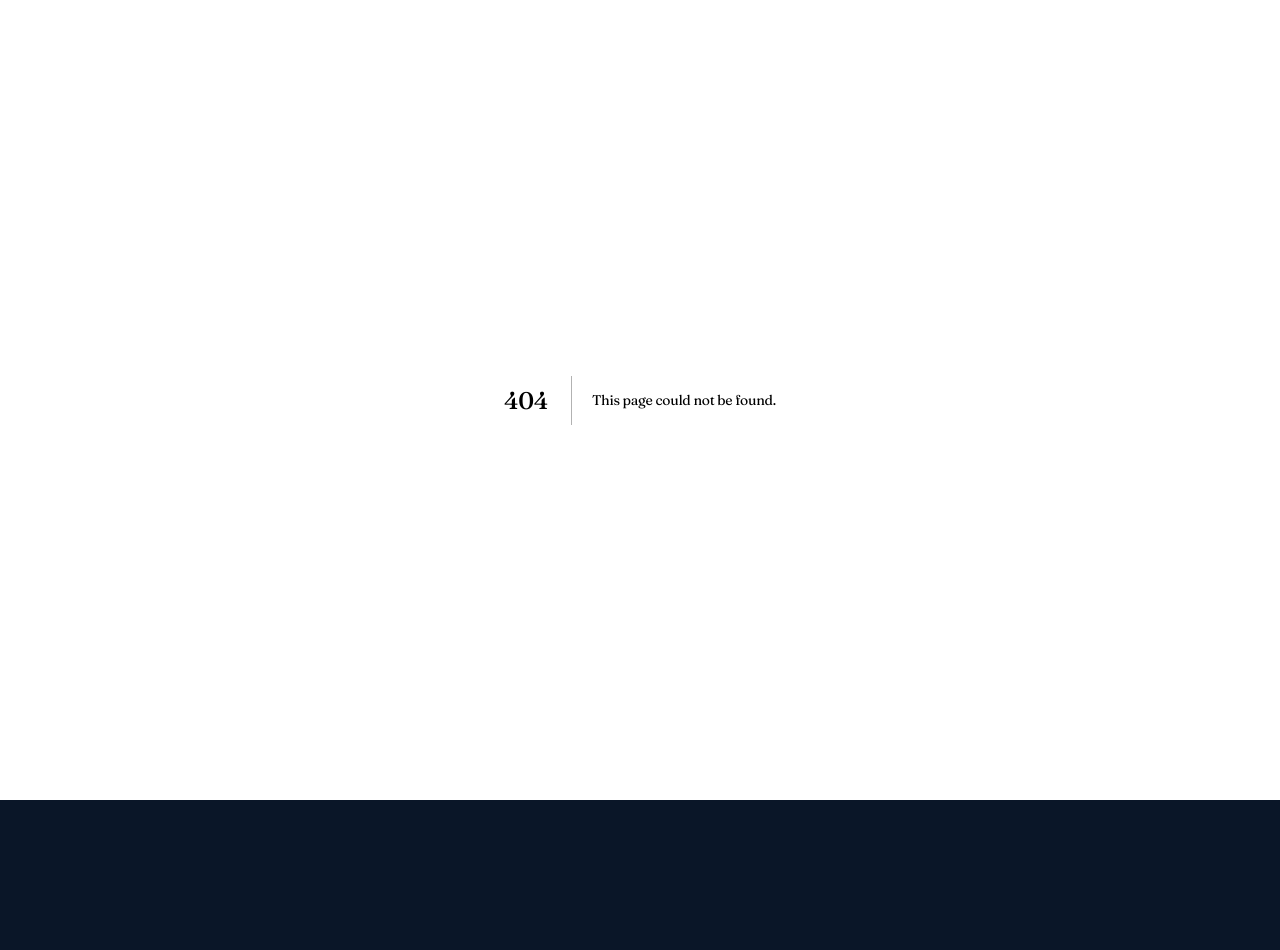
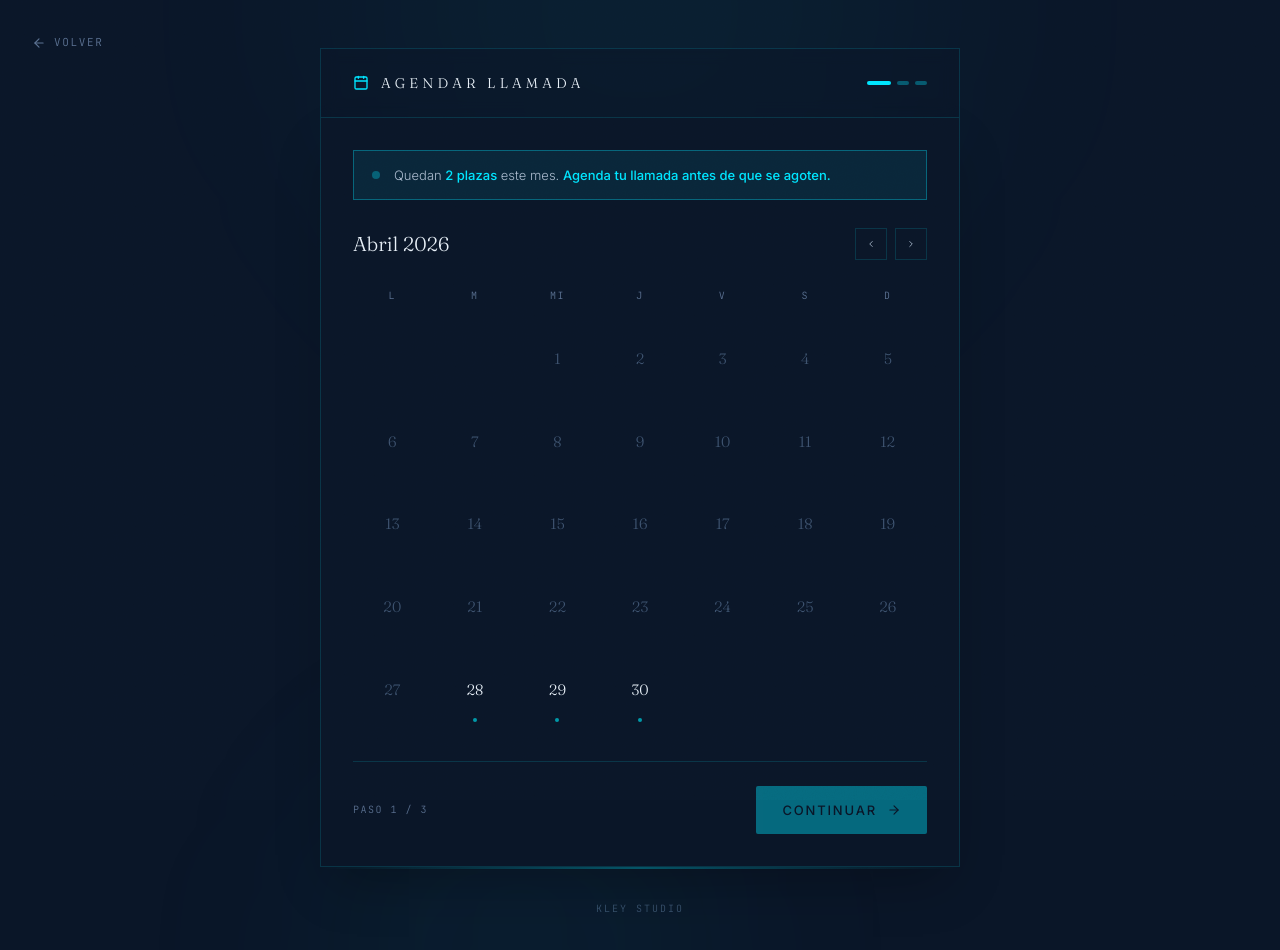
Before and after one commit to lpzzlnrd/Khalil-Landing, a Next.js app: page /agendar in a window 1280 px wide. Before the commit this address had no page. Shown: the top 950 px of the page. Before the commit the page ends 800 px from the top, so only its background shows below. Built offline with nearby package versions, Linux system fonts and the light colour scheme; no server answers.

Commit message:
new redirection url

```diff
--- /dev/null
+++ b/src/app/agendar/agendar-client.tsx
@@ -0,0 +1,216 @@
+"use client";
+
+import { useState, useMemo } from "react";
+import { motion } from "framer-motion";
+import { ArrowLeft, Calendar } from "lucide-react";
+import Link from "next/link";
+import { useRouter } from "next/navigation";
+import { NoiseOverlay } from "@/components/ui/noise-overlay";
+import { CalendarStep } from "@/components/scheduling-modal/calendar-step";
+import { TimeStep } from "@/components/scheduling-modal/time-step";
+import { FormStep } from "@/components/scheduling-modal/form-step";
+import { SuccessStep } from "@/components/scheduling-modal/success-step";
+import { BUSINESS_TZ } from "@/lib/timezone";
+
+type Step = "calendar" | "time" | "form" | "success";
+
+export default function AgendarClient() {
+  const router = useRouter();
+  const [step, setStep] = useState<Step>("calendar");
+  const [selectedDate, setSelectedDate] = useState<Date | null>(null);
+  const [dateLabel, setDateLabel] = useState("");
+  const [selectedTime, setSelectedTime] = useState("");
+  const [applicantEmail, setApplicantEmail] = useState("");
+  const [submitting, setSubmitting] = useState(false);
+  const [error, setError] = useState<string | null>(null);
+
+  /** Compute a timezone note for users outside the business TZ */
+  const timezoneNote = useMemo(() => {
+    if (!selectedDate || !selectedTime) return undefined;
+    const userTZ = Intl.DateTimeFormat().resolvedOptions().timeZone;
+    if (userTZ === BUSINESS_TZ) return undefined;
+
+    const y = selectedDate.getFullYear();
+    const m = String(selectedDate.getMonth() + 1).padStart(2, "0");
+    const d = String(selectedDate.getDate()).padStart(2, "0");
+    const dateStr = `${y}-${m}-${d}`;
+
+    // Convert business time to user local time
+    const ref = new Date(`${dateStr}T${selectedTime}:00`);
+    const businessRef = new Date(ref.toLocaleString("en-US", { timeZone: BUSINESS_TZ }));
+    const localRef = new Date(ref.toLocaleString("en-US"));
+    const diffMs = localRef.getTime() - businessRef.getTime();
+    const localTime = new Date(ref.getTime() + diffMs);
+
+    const localStr = localTime.toLocaleTimeString("es-ES", {
+      hour: "2-digit", minute: "2-digit", hour12: false,
+    });
+    return `${localStr} tu hora`;
+  }, [selectedDate, selectedTime]);
+
+  const handleSelectDate = (date: Date, label: string) => {
+    setSelectedDate(date);
+    setDateLabel(label);
+    setStep("time");
+  };
+
+  const handleSubmitForm = async (formData: { name: string; email: string; phone: string; answers: Record<string, string> }) => {
+    setSubmitting(true);
+    setError(null);
+    setApplicantEmail(formData.email);
+
+    const y = selectedDate!.getFullYear();
+    const m = String(selectedDate!.getMonth() + 1).padStart(2, "0");
+    const d = String(selectedDate!.getDate()).padStart(2, "0");
+    const dateStr = `${y}-${m}-${d}`;
+
+    try {
+      const res = await fetch("/api/applications", {
+        method: "POST",
+        headers: { "Content-Type": "application/json" },
+        body: JSON.stringify({
+          ...formData,
+          date: dateStr,
+          time: selectedTime,
+        }),
+      });
+
+      const data = await res.json();
+      if (!res.ok) throw new Error(data.error || "Error al procesar la aplicación");
+
+      setStep("success");
+    } catch (err: any) {
+      setError(err.message);
+    } finally {
+      setSubmitting(false);
+    }
+  };
+
+  const handleFinish = () => {
+    router.push("/");
+  };
+
+  const stepIndex = step === "calendar" ? 0 : step === "time" ? 1 : step === "form" ? 2 : 3;
+
+  return (
+    <>
+      <NoiseOverlay />
+
+      <div className="relative flex min-h-screen flex-col items-center justify-center px-5 py-12">
+        {/* Background glow effects */}
+        <div className="pointer-events-none absolute inset-0 overflow-hidden">
+          <div className="absolute -top-[30%] left-1/2 h-[600px] w-[600px] -translate-x-1/2 rounded-full bg-gold/[0.04] blur-[120px]" />
+          <div className="absolute -bottom-[20%] left-1/4 h-[400px] w-[400px] rounded-full bg-gold-deep/[0.06] blur-[100px]" />
+        </div>
+
+        {/* Back link */}
+        <motion.div
+          initial={{ opacity: 0, x: -10 }}
+          animate={{ opacity: 1, x: 0 }}
+          transition={{ duration: 0.4 }}
+          className="absolute left-5 top-5 sm:left-8 sm:top-8"
+        >
+          <Link
+            href="/"
+            className="group inline-flex items-center gap-2 font-mono text-[11px] uppercase tracking-[0.15em] text-muted transition-colors hover:text-gold"
+          >
+            <ArrowLeft className="h-3.5 w-3.5 transition-transform group-hover:-translate-x-1" />
+            Volver
+          </Link>
+        </motion.div>
+
+        {/* Card */}
+        <motion.div
+          initial={{ opacity: 0, y: 24, scale: 0.97 }}
+          animate={{ opacity: 1, y: 0, scale: 1 }}
+          transition={{ duration: 0.5, ease: [0.2, 0.7, 0.2, 1] }}
+          className="relative z-10 w-full max-w-[640px]"
+        >
+          {/* Header */}
+          <div className="flex items-center justify-between border border-b-0 border-line bg-bg-2/60 backdrop-blur-sm px-8 py-6 max-sm:px-6">
+            <div className="flex items-center gap-3">
+              <Calendar className="h-4 w-4 text-gold" />
+              <span className="font-serif text-sm tracking-[0.3em] text-ivory uppercase">
+                {step === "success" ? "Completado" : "Agendar llamada"}
+              </span>
+            </div>
+
+            {/* Step indicators */}
+            {step !== "success" && (
+              <div className="flex items-center gap-1.5">
+                {[0, 1, 2].map((i) => (
+                  <div
+                    key={i}
+                    className={`h-1 rounded-full transition-all duration-500 ${
+                      i === stepIndex
+                        ? "w-6 bg-gold"
+                        : i < stepIndex
+                        ? "w-3 bg-gold/40"
+                        : "w-3 bg-line-strong"
+                    }`}
+                  />
+                ))}
+              </div>
+            )}
+          </div>
+
+          {/* Content */}
+          <div className="border border-line bg-bg shadow-2xl">
+            <div className="p-8 max-sm:px-6">
+              {step === "calendar" && (
+                <CalendarStep
+                  selectedDate={selectedDate}
+                  onSelect={handleSelectDate}
+                  onNext={() => setStep("time")}
+                />
+              )}
+              {step === "time" && selectedDate && (
+                <TimeStep
+                  selectedDate={selectedDate}
+                  dateLabel={dateLabel}
+                  selectedTime={selectedTime}
+                  onSelect={setSelectedTime}
+                  onNext={() => setStep("form")}
+                  onBack={() => setStep("calendar")}
+                />
+              )}
+              {step === "form" && (
+                <FormStep
+                  dateLabel={dateLabel}
+                  timeLabel={selectedTime}
+                  timezoneNote={timezoneNote}
+                  onSubmit={handleSubmitForm}
+                  onBack={() => setStep("time")}
+                  submitting={submitting}
+                  errorMessage={error}
+                />
+              )}
+              {step === "success" && (
+                <SuccessStep
+                  dateLabel={dateLabel}
+                  timeLabel={selectedTime}
+                  timezoneNote={timezoneNote}
+                  email={applicantEmail}
+                  onClose={handleFinish}
+                />
+              )}
+            </div>
+          </div>
+
+          {/* Footer accent line */}
+          <div className="h-[2px] bg-gradient-to-r from-transparent via-gold/30 to-transparent" />
+        </motion.div>
+
+        {/* Branding */}
+        <motion.p
+          initial={{ opacity: 0 }}
+          animate={{ opacity: 1 }}
+          transition={{ delay: 0.6, duration: 0.5 }}
+          className="mt-8 font-mono text-[10px] uppercase tracking-[0.2em] text-muted-2"
+        >
+          Kley Studio
+        </motion.p>
+      </div>
+    </>
+  );
+}
--- /dev/null
+++ b/src/app/agendar/page.tsx
@@ -0,0 +1,16 @@
+import { Metadata } from "next";
+import AgendarClient from "./agendar-client";
+
+export const metadata: Metadata = {
+  title: "Agendar Llamada Estratégica — KLEY STUDIO",
+  description: "Reserva tu sesión de consultoría estratégica para escalar tu negocio de servicios al siguiente nivel.",
+  openGraph: {
+    title: "Agendar Llamada Estratégica — KLEY STUDIO",
+    description: "Reserva tu sesión de consultoría estratégica para escalar tu negocio de servicios al siguiente nivel.",
+    images: ["/og-image.png"], // Assuming there is one or it will use the global one
+  }
+};
+
+export default function AgendarPage() {
+  return <AgendarClient />;
+}
--- a/src/components/ui/button.tsx
+++ b/src/components/ui/button.tsx
@@ -1,9 +1,11 @@
 import { ArrowRight } from "lucide-react";
+import Link from "next/link";
 
 interface ButtonProps extends React.ButtonHTMLAttributes<HTMLButtonElement> {
   variant?: "primary" | "ghost";
   size?: "default" | "xl";
   arrow?: boolean;
+  href?: string;
   children: React.ReactNode;
 }
 
@@ -11,12 +13,13 @@ export function Button({
   variant = "primary",
   size = "default",
   arrow = true,
+  href,
   children,
   className = "",
   ...props
 }: ButtonProps) {
   const base =
-    "inline-flex items-center gap-2.5 font-sans font-medium uppercase tracking-[0.14em] rounded-[2px] transition-all duration-300 ease-[cubic-bezier(.2,.7,.2,1)] relative overflow-hidden";
+    "inline-flex items-center gap-2.5 font-sans font-medium uppercase tracking-[0.14em] rounded-[2px] transition-all duration-300 ease-[cubic-bezier(.2,.7,.2,1)] relative overflow-hidden group";
 
   const sizes = {
     default: "px-[26px] py-3.5 text-[13px]",
@@ -30,15 +33,31 @@ export function Button({
       "bg-transparent text-ivory border border-line-strong hover:border-gold hover:text-gold",
   };
 
-  return (
-    <button
-      className={`${base} ${sizes[size]} ${variants[variant]} ${className}`}
-      {...props}
-    >
+  const combinedClassName = `${base} ${sizes[size]} ${variants[variant]} ${className}`;
+
+  const content = (
+    <>
       {children}
       {arrow && variant === "primary" && (
         <ArrowRight className="h-3.5 w-3.5 transition-transform duration-300 ease-out group-hover:translate-x-1" />
       )}
+    </>
+  );
+
+  if (href) {
+    return (
+      <Link href={href} className={combinedClassName}>
+        {content}
+      </Link>
+    );
+  }
+
+  return (
+    <button
+      className={combinedClassName}
+      {...props}
+    >
+      {content}
     </button>
   );
 }
```
